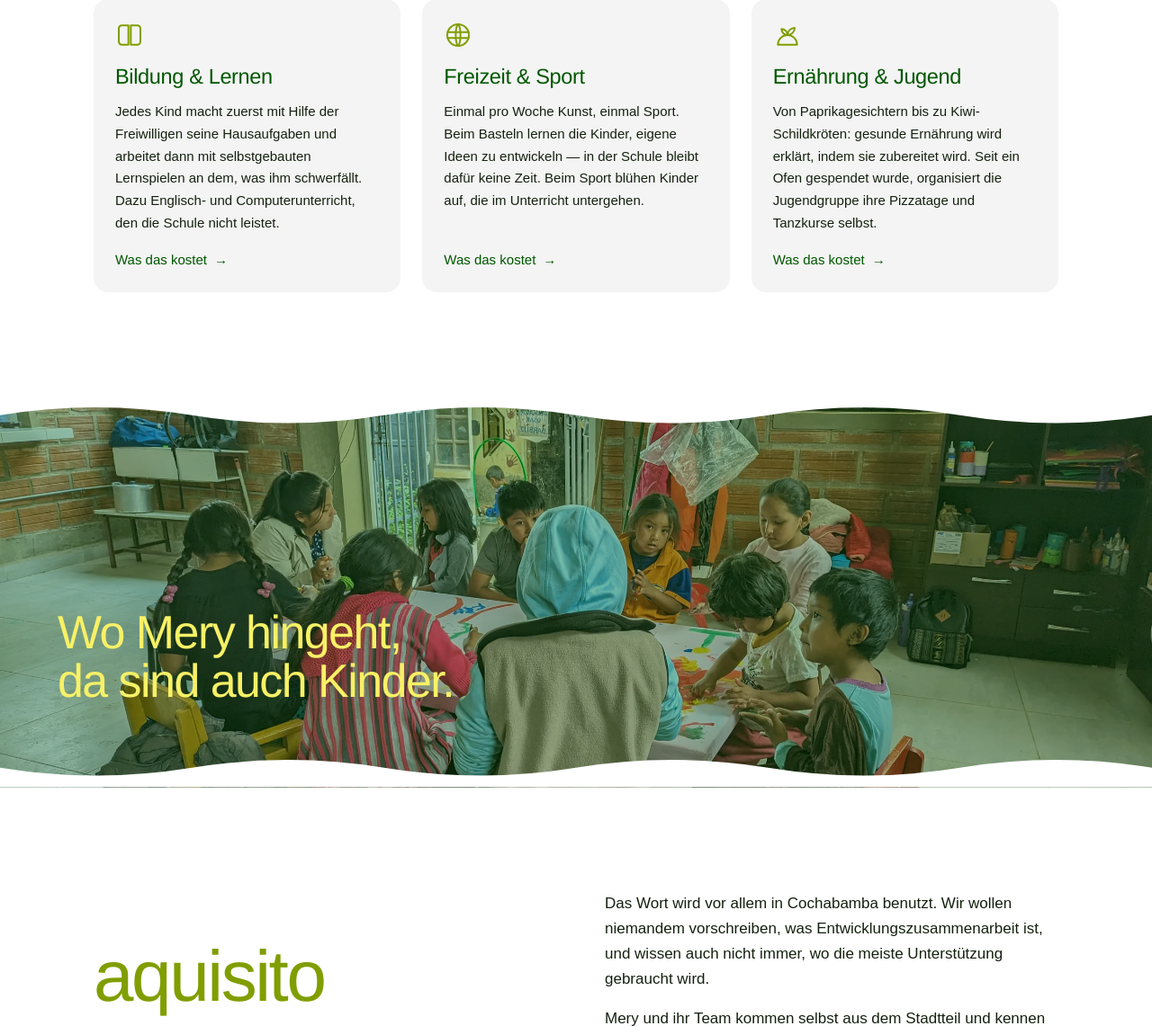
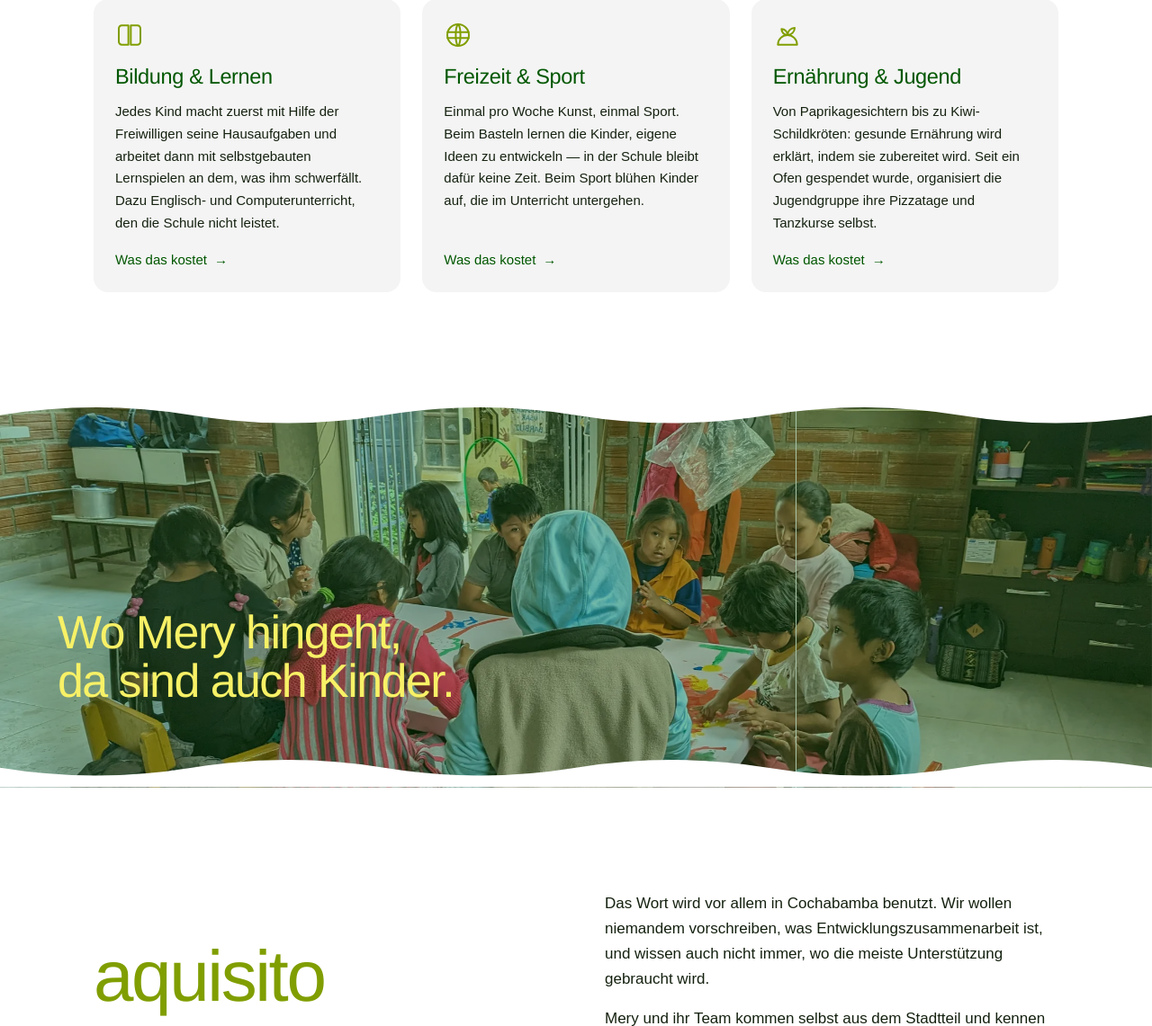
Before and after one commit to FelixFahnroth/Aquisito, a PHP site: page / in a window 1280 px wide. Shown: the part 1338-2479 px from the top of the page at 90% size. Run offline with PHP 8.4, Linux system fonts and the light colour scheme; some web fonts are replaced.

Commit message:
Double the band parallax and make it reliable
The drift was working but too subtle. Increased the image slack to 180%
(±40% each side) and the translate to 0.36 of band height, roughly
doubling the movement while keeping it inside the slack so no edge is
ever revealed. Kept the JS driver (proven to run) rather than the CSS
view() timeline, which Chrome left inactive for the absolutely-positioned
band image.

Co-Authored-By: Claude Opus 4.8 <noreply@anthropic.com>

```diff
--- a/css/components.css
+++ b/css/components.css
@@ -257,12 +257,12 @@
   }
 
   /* Parallax: js/parallax.js translates the photo as the band scrolls past. The
-     image is over-tall with vertical slack so the translate never reveals an
-     edge. Only real photo bands (img), never the SVG placeholder. */
+     image is over-tall (180%) with 40% vertical slack each side so the translate
+     never reveals an edge. Only real photo bands (img), never the placeholder. */
   .js img.band__media {
-    top: -20%;
+    top: -40%;
     bottom: auto;
-    height: 140%;
+    height: 180%;
     will-change: transform;
   }
   @media (prefers-reduced-motion: reduce) {
--- a/js/parallax.js
+++ b/js/parallax.js
@@ -7,7 +7,7 @@ const reduce = matchMedia("(prefers-reduced-motion: reduce)").matches;
 const medias = [...document.querySelectorAll("img.band__media")];
 
 if (!reduce && medias.length) {
-  const SHIFT = 0.18; // max translate, as a fraction of band height (< the 20% slack)
+  const SHIFT = 0.36; // max translate, as a fraction of band height (< the 40% slack)
   let ticking = false;
 
   const update = () => {
```
